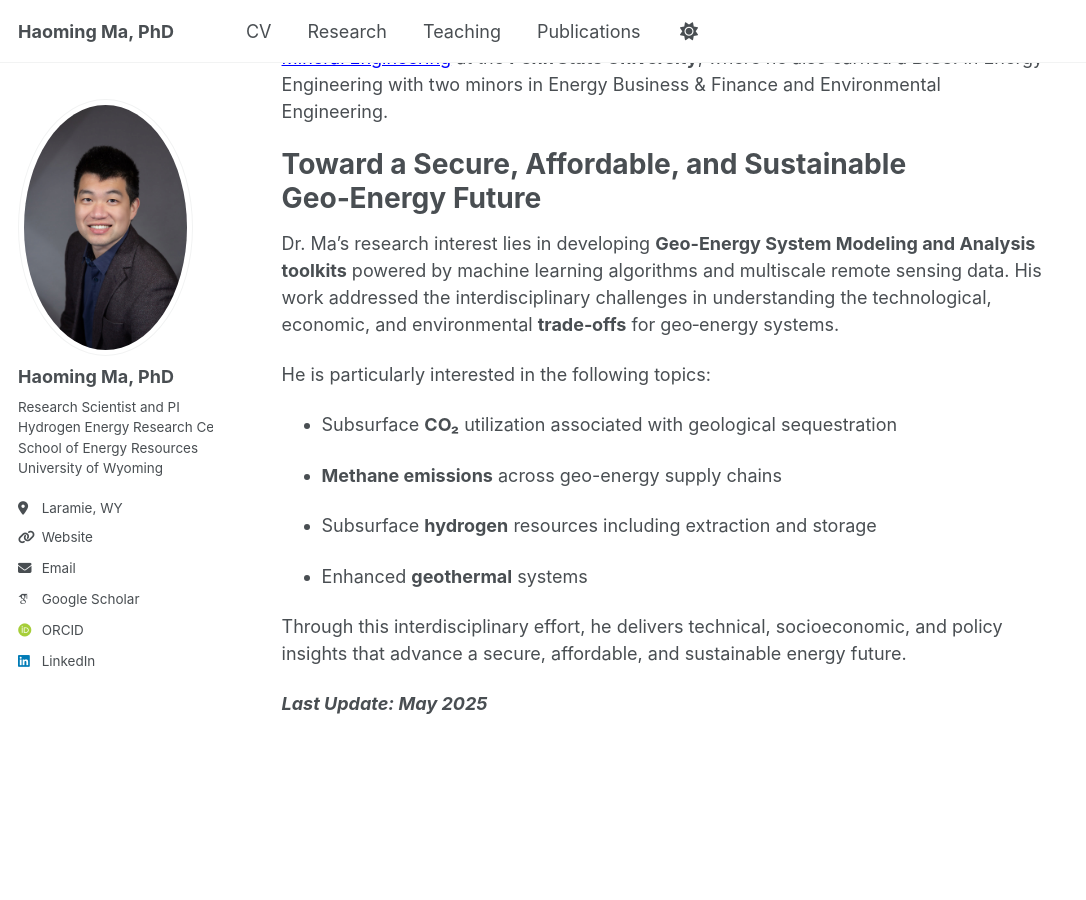
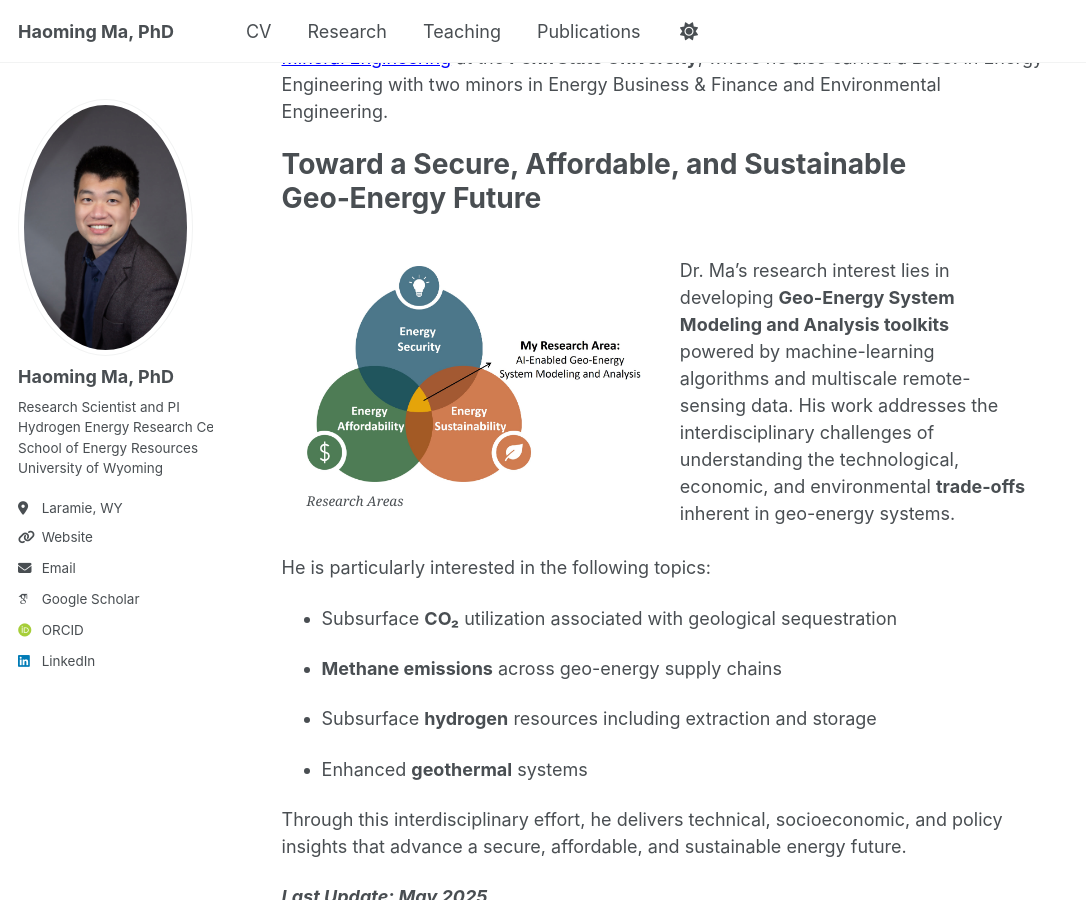
Before and after one commit to haoming-ma/haoming-ma.github.io, a Jekyll site: the page built from _pages/about.md, in a window 1280 px wide and 900 px high, scrolled down 391 px. Shown: the whole window, without its empty margins (0-1086 px from the left). Built offline with Jekyll 4.4.1, drawn with Linux system fonts in a browser that asks for light colours; some web fonts are replaced.

Commit message:
Update about.md

```diff
--- a/_pages/about.md
+++ b/_pages/about.md
@@ -12,7 +12,28 @@ Dr. Ma received his **Ph.D.** in [Chemical and Petroleum Engineering](https:
 
 Toward a Secure, Affordable, and Sustainable Geo‑Energy Future
 ======
-Dr. Ma's research interest lies in developing **Geo-Energy System Modeling and Analysis toolkits**  powered by machine learning algorithms and multiscale remote sensing data. His work addressed the interdisciplinary challenges in understanding the technological, economic, and environmental **trade‑offs** for geo‑energy systems.
+<!-- ▸ Research Areas image + description side-by-side -->
+<div style="display:flex; gap:1.5rem; justify-content:center; align-items:center; flex-wrap:wrap;">
+
+  <!-- Image -->
+  <figure style="flex:1 1 360px; max-width:45%; text-align:center;">
+    <img src="{{ '/images/research-areas.jpg' | relative_url }}"
+         alt="Research Areas"
+         style="max-width:100%; height:auto; display:block; margin:0 auto;">
+    <figcaption style="margin-top:0.5rem;"><em>Research Areas</em></figcaption>
+  </figure>
+
+  <!-- Description text -->
+  <div style="flex:1 1 360px; max-width:45%; font-size:1rem; line-height:1.5;">
+    Dr. Ma&rsquo;s research interest lies in developing
+    <strong>Geo-Energy System Modeling and Analysis toolkits</strong> powered by
+    machine-learning algorithms and multiscale remote-sensing data. His work addresses
+    the interdisciplinary challenges of understanding the technological, economic, and
+    environmental <strong>trade-offs</strong> inherent in geo-energy systems.
+  </div>
+
+</div>
+
 
 He is particularly interested in the following topics:
 
```
